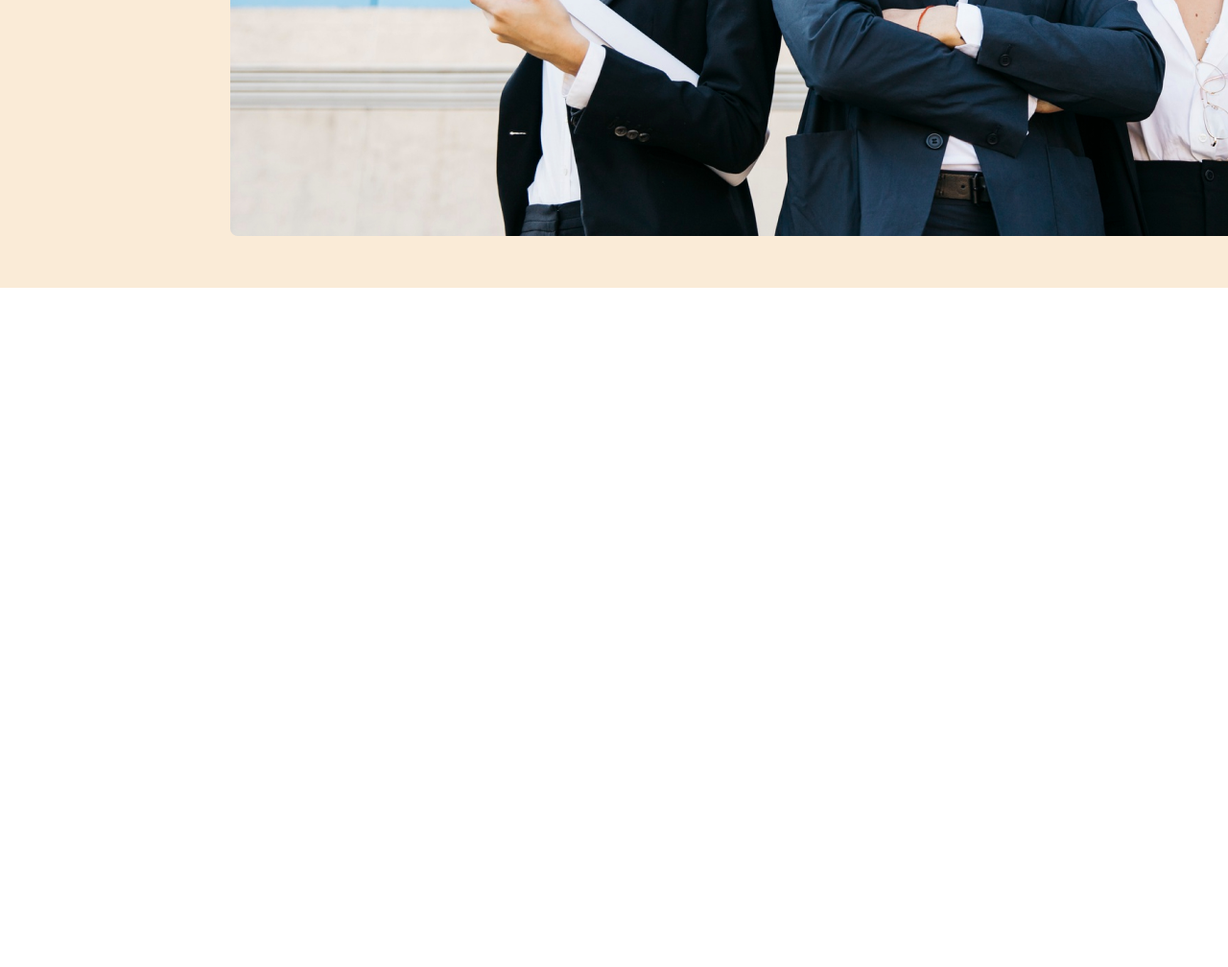
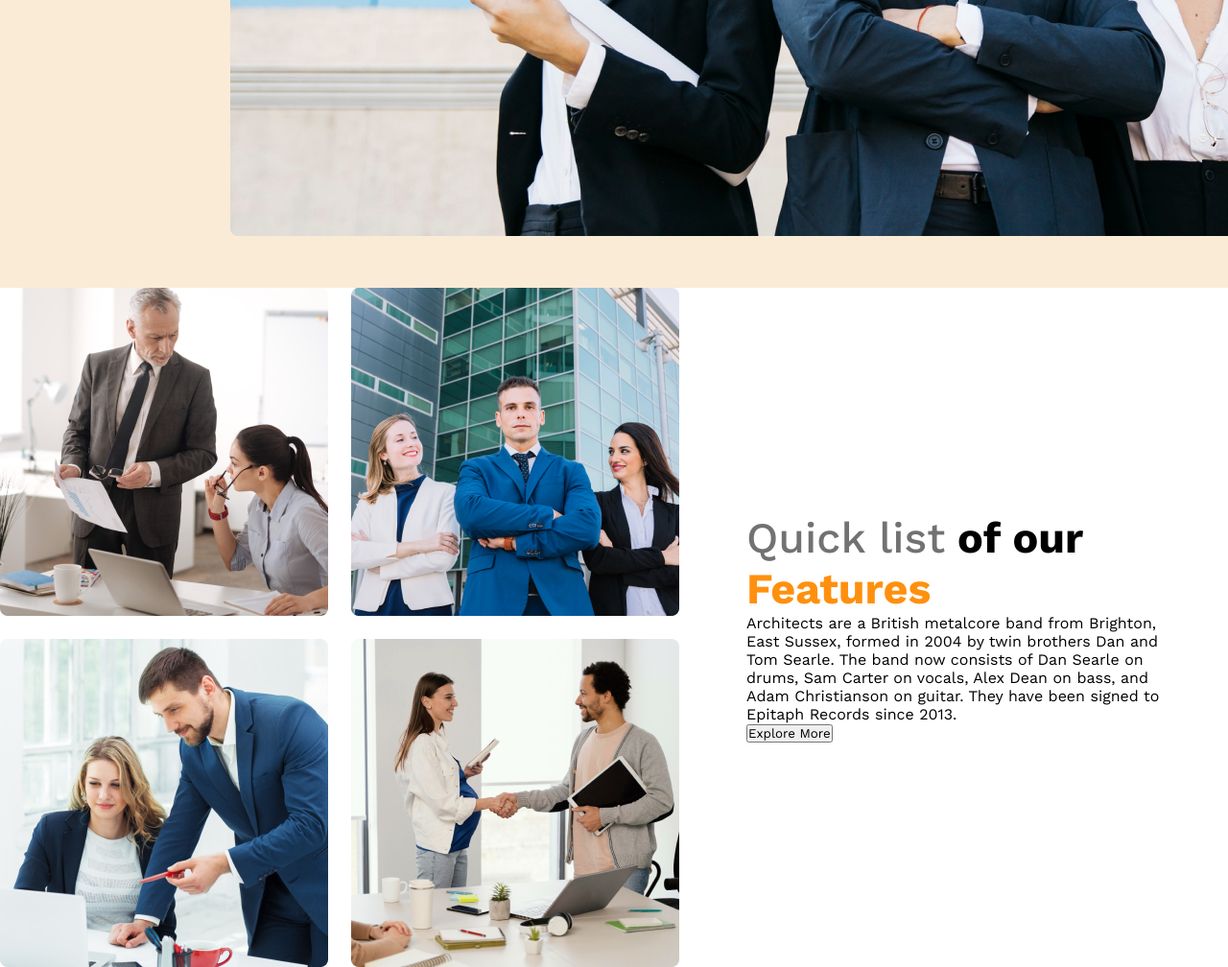
Before and after one commit to Satabdi-Rani/architects, a plain HTML site: page index.html in a window 1280 px wide. Shown: the part 634-1642 px from the top of the page at 96% size. Before the commit the page ends 934 px from the top, so only its background shows below. Drawn offline with nearby package versions, Linux system fonts and the light colour scheme.

Commit message:
features content added

```diff
--- a/index.html
+++ b/index.html
@@ -27,7 +27,22 @@
         </div>
     </header>
     <main>
+       <section class="teams_container">
+           <div class="teams_image_container">
+            <img src="images/team1.png" alt="">
+            <img src="images/team2.png" alt="">
+            <img src="images/team3.png" alt="">
+            <img src="images/team4.png" alt="">
+           </div>
+           <div class="teams_Content">
+            <h3 class="teams_title"> <span class="quick_list">Quick list</span> <span>of our</span> <span class="text_features">Features</span></h3>
+            <p class="teams_description">
+                Architects are a British metalcore band from Brighton, East Sussex, formed in 2004 by twin brothers Dan and Tom Searle. The band now consists of Dan Searle on drums, Sam Carter on vocals, Alex Dean on bass, and Adam Christianson on guitar. They have been signed to Epitaph Records since 2013.
+            </p>
+            <button class="btn-primary">Explore More</button>
 
+           </div>
+       </section>
     </main>
     <footer>
 
--- a/style/styles.css
+++ b/style/styles.css
@@ -54,3 +54,33 @@
    }
 
 }
+
+/* Main styles */
+main{
+    max-width:1440px;
+    margin: 0 auto;
+}
+.teams_container{
+    display: flex;
+    align-items: center;
+}
+.teams_image_container{
+    display: grid;
+    grid-template-columns: repeat(2,  1fr);
+    gap:1.5rem;
+}
+.teams_Content{
+    padding-right:70px;
+    padding-left: 70px;
+}
+.teams_title{
+    font-size: 2.8rem;
+}
+.teams_title .quick_list{
+    color: #727272;
+    font-weight: 500;
+}
+.text_features{
+    color: #FF900E;
+    font-weight: 700;
+}
```
